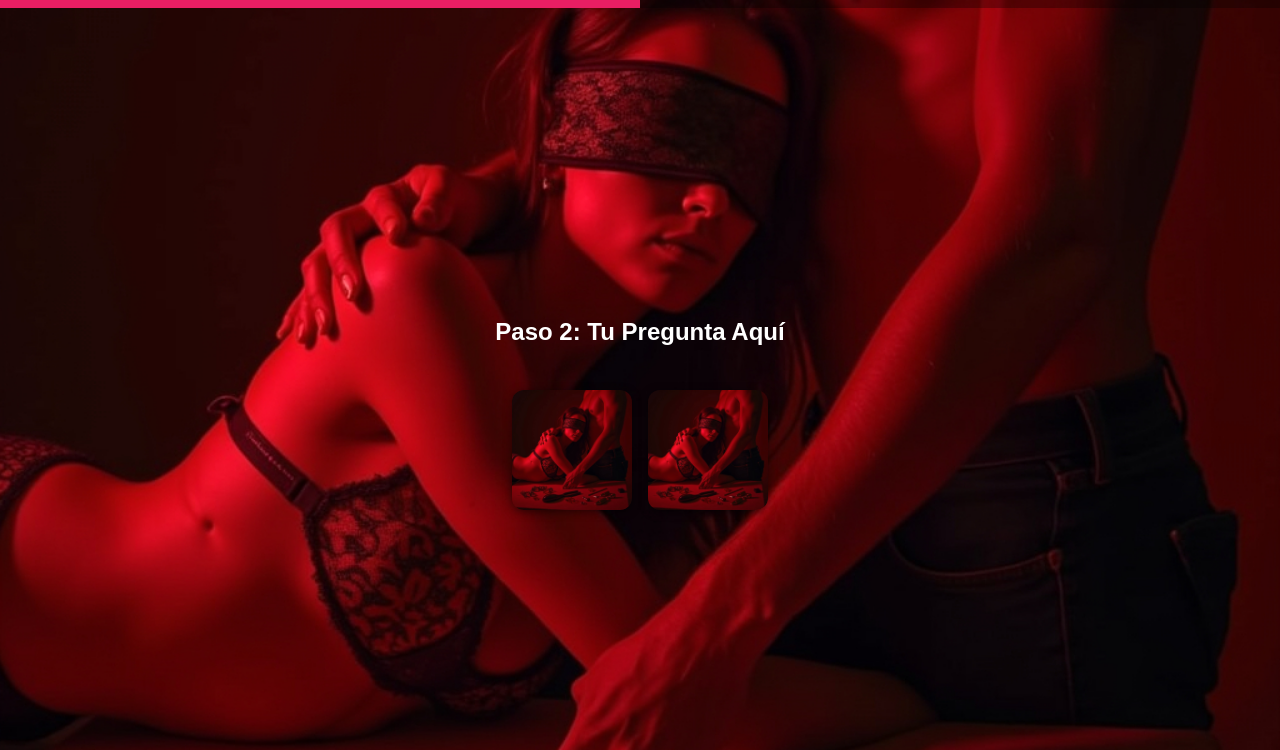
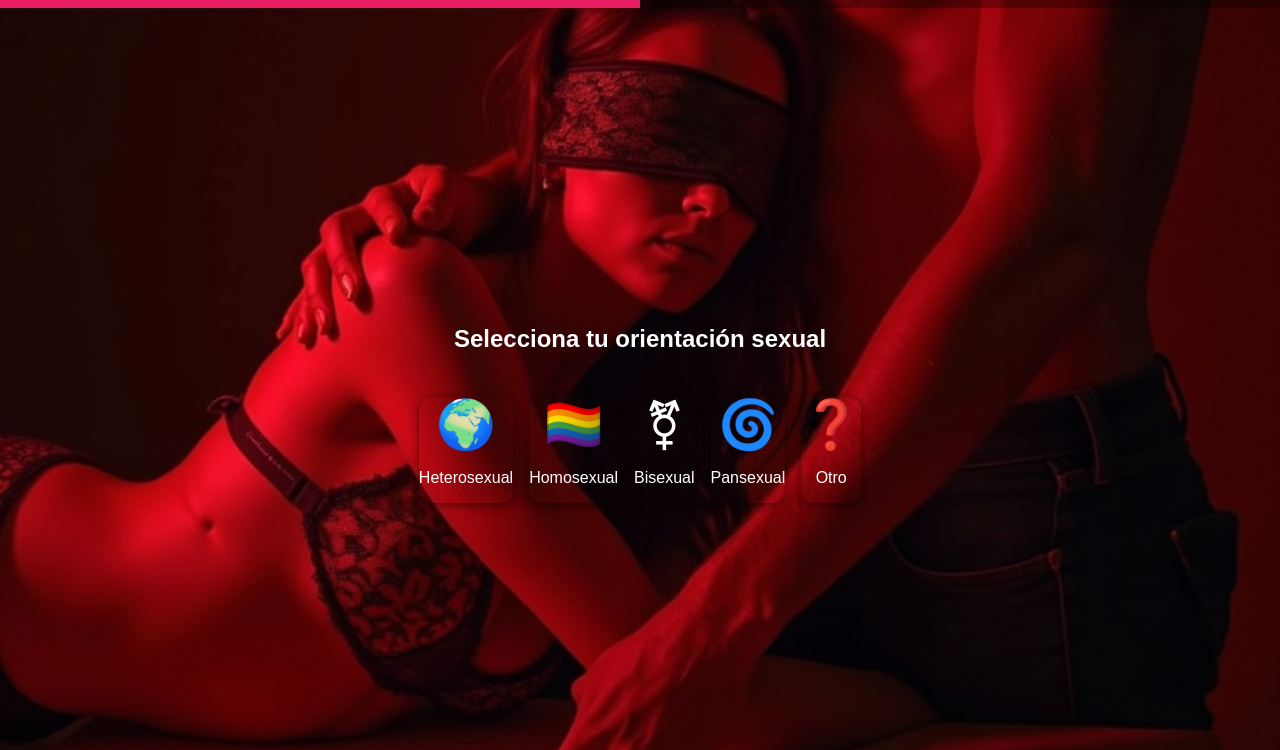
Before and after one commit to creckjarocho1718/erosi-app, a Flask app: template templates/step2.html in a window 1280 px wide. Shown: the top 750 px of the page. Run offline with Flask 2, Linux system fonts and the light colour scheme; the template is opened without the code that fills it: most values are stand-ins (such as "Sample title", 1, 10 or a date in 2020).

Commit message:
Implementar paso 2: orientación sexual con emojis

```diff
--- a/templates/step2.html
+++ b/templates/step2.html
@@ -1,23 +1,39 @@
 <!DOCTYPE html>
 <html lang="es">
 <head>
-  <meta charset="UTF-8"><meta name="viewport" content="width=device-width, initial-scale=1.0">
-  <title>Paso 2 – Test Erosi</title>
+  <meta charset="UTF-8">
+  <meta name="viewport" content="width=device-width, initial-scale=1.0">
+  <title>Paso {{ current_step }} – Orientación sexual</title>
   <link rel="stylesheet" href="{{ url_for('static', filename='css/style.css') }}">
 </head>
 <body style="background: url('{{ url_for('static', filename='images/bg2.jpg') }}') no-repeat center center; background-size: cover;">
+  <!-- Barra de progreso al 50% -->
   <div class="progress-container">
-    <div class="progress-bar" style="width: 50.0%;"></div>
+    <div class="progress-bar" style="width: 50%;"></div>
   </div>
+
   <div class="content">
-    <h2>Paso 2: Tu Pregunta Aquí</h2>
+    <h2>Selecciona tu orientación sexual</h2>
     <div class="options">
-      <!-- Ejemplo de opciones, reemplaza src y labels -->
-      <div class="option" onclick="location.href='/test/3'">
-        <img src="{{ url_for('static', filename='images/bg2.jpg') }}" alt="Opción 1">
+      <div class="option" onclick="location.href='{{ url_for('test_step', step=3) }}'">
+        <span style="font-size: 3rem;">🌍</span>
+        <p>Heterosexual</p>
       </div>
-      <div class="option" onclick="location.href='/test/3'">
-        <img src="{{ url_for('static', filename='images/bg2.jpg') }}" alt="Opción 2">
+      <div class="option" onclick="location.href='{{ url_for('test_step', step=3) }}'">
+        <span style="font-size: 3rem;">🏳️‍🌈</span>
+        <p>Homosexual</p>
+      </div>
+      <div class="option" onclick="location.href='{{ url_for('test_step', step=3) }}'">
+        <span style="font-size: 3rem;">⚧</span>
+        <p>Bisexual</p>
+      </div>
+      <div class="option" onclick="location.href='{{ url_for('test_step', step=3) }}'">
+        <span style="font-size: 3rem;">🌀</span>
+        <p>Pansexual</p>
+      </div>
+      <div class="option" onclick="location.href='{{ url_for('test_step', step=3) }}'">
+        <span style="font-size: 3rem;">❓</span>
+        <p>Otro</p>
       </div>
     </div>
   </div>
```
